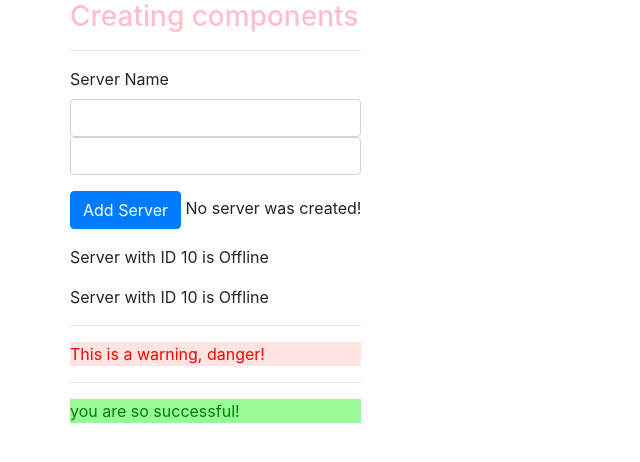
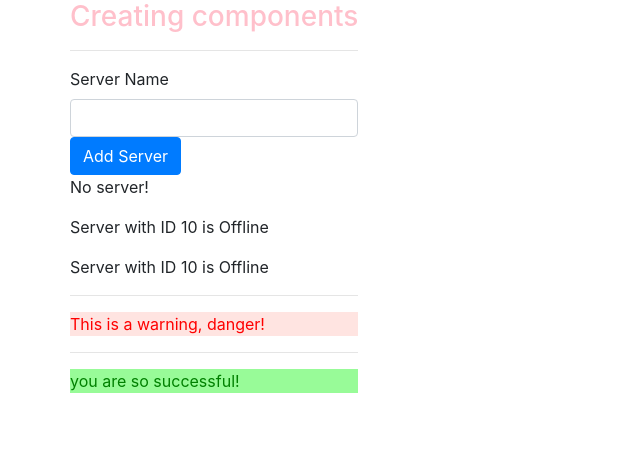
Before and after one commit to emdrayallday/learning-angular, an Angular app: page / in a window 1280 px wide. Shown: the top 462 px of the page, without its empty margins (0-640 px from the left). Built offline with nearby package versions, Linux system fonts and the light colour scheme.

Commit message:
*ngIf example

```diff
--- a/src/app/server/server.component.ts
+++ b/src/app/server/server.component.ts
@@ -1,4 +1,4 @@
-import {Component} from '@angular/core'
+import {Component} from '@angular/core';
 
 
 
@@ -7,9 +7,9 @@ import {Component} from '@angular/core'
   templateUrl: './server.component.html'
 })
 export class ServerComponent {
-serverId: number = 10;
-serverStatus: string  = 'Offline'
+serverId = 10;
+serverStatus  = 'Offline';
 getStatus() {
-  return this.serverStatus
+  return this.serverStatus;
 }
 }
--- a/src/app/servers/servers.component.html
+++ b/src/app/servers/servers.component.html
@@ -1,20 +1,20 @@
 <label for="">Server Name</label>
-<input
+<!-- <input
 type='text'
 class='form-control'
 (input)='onUpdateServerName($event)'
->
+> -->
 <input
 type='text'
 class='form-control'
 [(ngModel)]='serverNameTwoWay'
 >
-<p>{{serverNameTwoWay}}</p>
 
-<p>
-  {{serverName}}
+
+
   <button class='btn btn-primary' [disabled]='!allowAddServer' (click)="onCreateServer()">Add Server</button>
-  {{serverCreationStatus}}
-</p>
+
+  <p *ngIf="serverName; else noServer">{{serverNameTwoWay}}</p>
+<ng-template #noServer><p>No server!</p></ng-template>
 <app-server></app-server>
 <app-server></app-server>
--- a/src/app/servers/servers.component.ts
+++ b/src/app/servers/servers.component.ts
@@ -8,8 +8,9 @@ import { Component, OnInit } from '@angular/core';
 export class ServersComponent implements OnInit {
   allowAddServer = false;
   serverCreationStatus = 'No server was created!';
-  serverName = '';
+  serverName = false;
   serverNameTwoWay = '';
+  username = '';
   constructor() {
     setTimeout(() => this.allowAddServer = true, 2000); // constructor immediatly fires this function, setTimeout waits 2 seconds to fire it.
   }
@@ -17,9 +18,14 @@ export class ServersComponent implements OnInit {
   ngOnInit() {
   }
 onCreateServer() {
-this.serverCreationStatus = 'Server created!';
+  this.serverName = true
+this.serverCreationStatus = 'Server created! Name is ' + this.serverNameTwoWay;
 }
 onUpdateServerName(event: Event) {
-this.serverName = (<HTMLInputElement>event.target).value;
+
+this.serverNameTwoWay = (<HTMLInputElement>event.target).value;
+}
+resetUsername() {
+  this.username = '';
 }
 }
```
